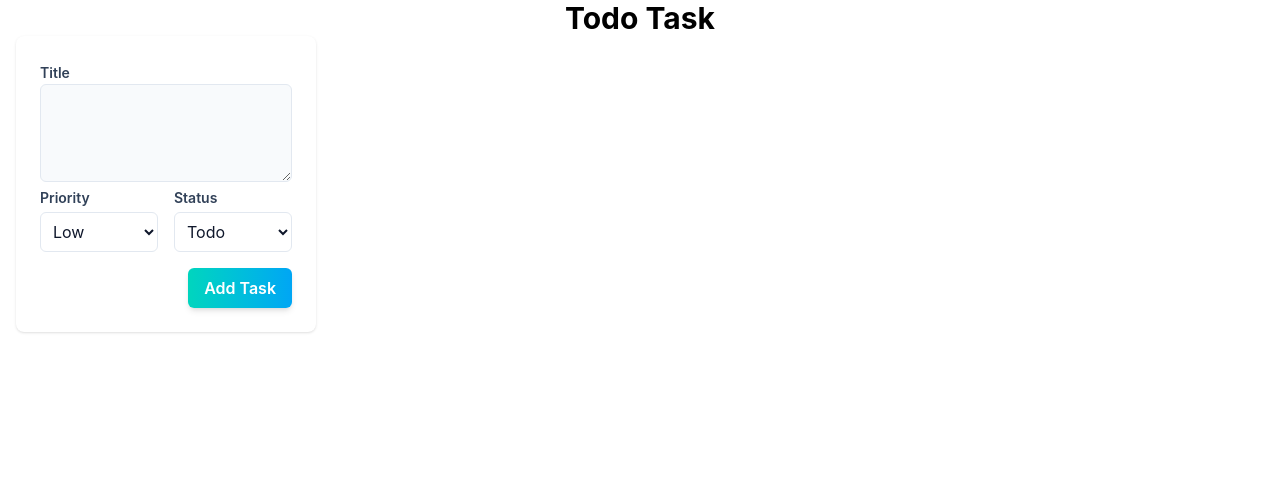
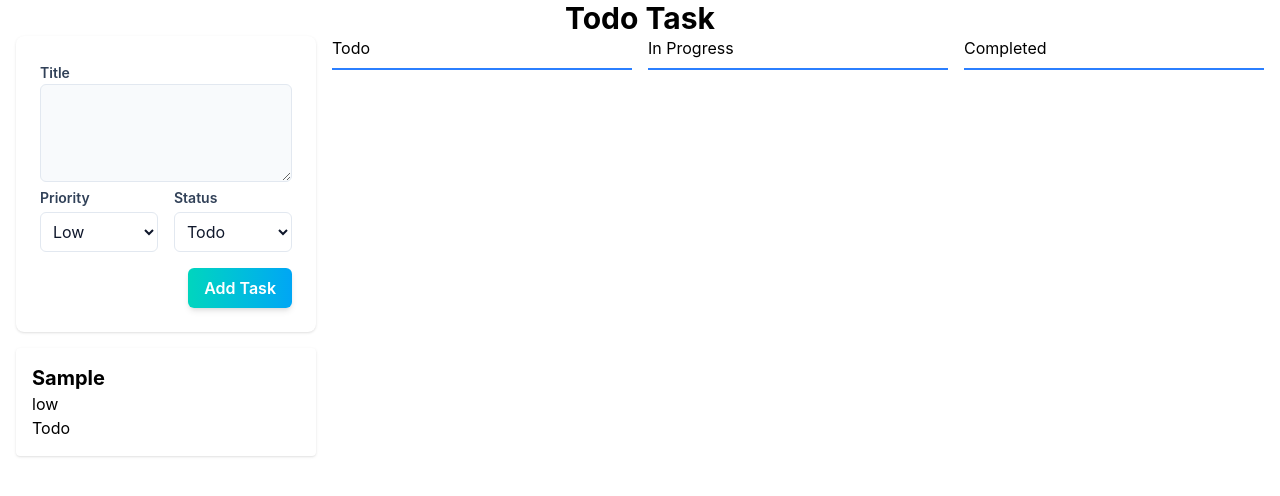
Before and after one commit to HoXuanHieu/TodoTaskManager, an Angular app: page / in a window 1280 px wide. Both pictures are taken after typing "Sample" into the empty fields and a click on the button "Add Task". Shown: the top 496 px of the page. Built offline with nearby package versions, Linux system fonts and the light colour scheme.

Commit message:
add logic for each task

```diff
--- a/src/app/app.html
+++ b/src/app/app.html
@@ -5,7 +5,16 @@
 </div>
 
 <div class="grid grid-cols-4 gap-4 px-4">
-    <app-task-form>
+    <app-task-form></app-task-form>
+    <app-panel heading="Todo"></app-panel>
+    <app-panel heading="In Progress"></app-panel>
+    <app-panel heading="Completed"></app-panel>
 
-    </app-task-form>
+    @for(item of tasks(); track $index) {
+        <div class="bg-white rounded shadow p-4">
+            <h2 class="text-xl font-bold">{{ item.task }}</h2>
+            <p>{{ item.priority }}</p>
+            <p>{{ item.status }}</p>
+        </div>
+    }
 </div>
--- a/src/app/app.ts
+++ b/src/app/app.ts
@@ -1,6 +1,7 @@
-import { Component, signal } from '@angular/core';
+import { Component, inject, signal } from '@angular/core';
 import { TaskForm } from './components/task-form/task-form';
 import { Panel } from './components/panel/panel';
+import { TaskService } from './service/task-service';
 // import { RouterOutlet } from '@angular/router';
 
 @Component({
@@ -11,5 +12,12 @@ import { Panel } from './components/panel/panel';
   styleUrls: ['./app.css']
 })
 export class App {
-  protected readonly title = signal('TodoList-Angular');
+  // protected readonly title = signal('TodoList-Angular');
+  taskservices = inject(TaskService);
+
+  tasks = this.taskservices.tasks;
+
+  todoItems = this.tasks().filter(task => task.status === 'Todo');
+  inProgressItems = this.tasks().filter(task => task.status === 'In Progress');
+  completedItems = this.tasks().filter(task => task.status === 'Done');
 }
```
